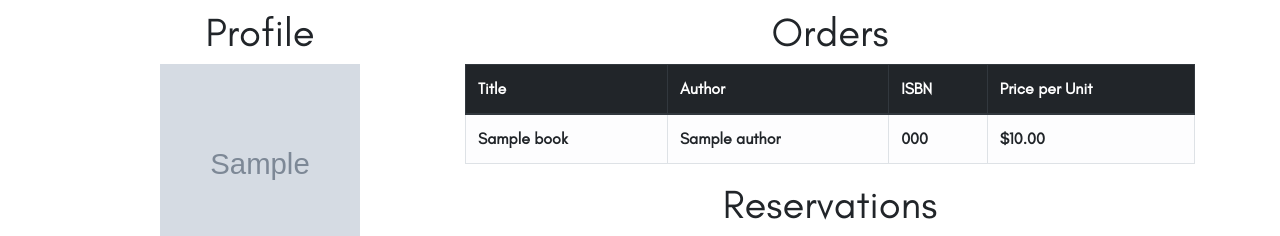
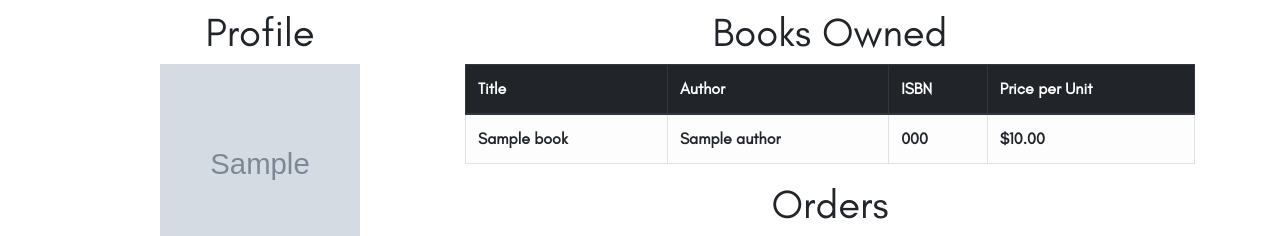
Before and after one commit to dsluo-archive/BookStore, a Django app: page /account/ in a window 1280 px wide. Shown: the part 56-292 px from the top of the page. Run offline with Django 3.2, Linux system fonts and the light colour scheme; a user stored in the database is signed in; tables that the repository leaves empty hold one stand-in row (values such as "Sample post"); grey boxes marked "Sample" are stand-in pictures; lists and menus that the app fills with data are empty; parts of the project's set-up code (start-up, migrations or seed data) failed here and were passed over; some libraries are stand-ins or nearby versions.

Commit message:
Fixed table titles in user_profile

```diff
--- a/templates/user_profile.html
+++ b/templates/user_profile.html
@@ -47,7 +47,7 @@
             </div>
 
             <div class="col-md-8">
-                <h1 class="text-center">Orders</h1>
+                <h1 class="text-center">Books Owned</h1>
                 <table class="table table-light table-bordered">
                     <thead class="thead-dark">
                     <tr>
@@ -70,7 +70,7 @@
                     <tbody>
                 </table>
 
-                <h1 class="text-center">Reservations</h1>
+                <h1 class="text-center">Orders</h1>
                 <table class="table table-light table-bordered">
                     <thead class="thead-dark">
                     <tr>
```
